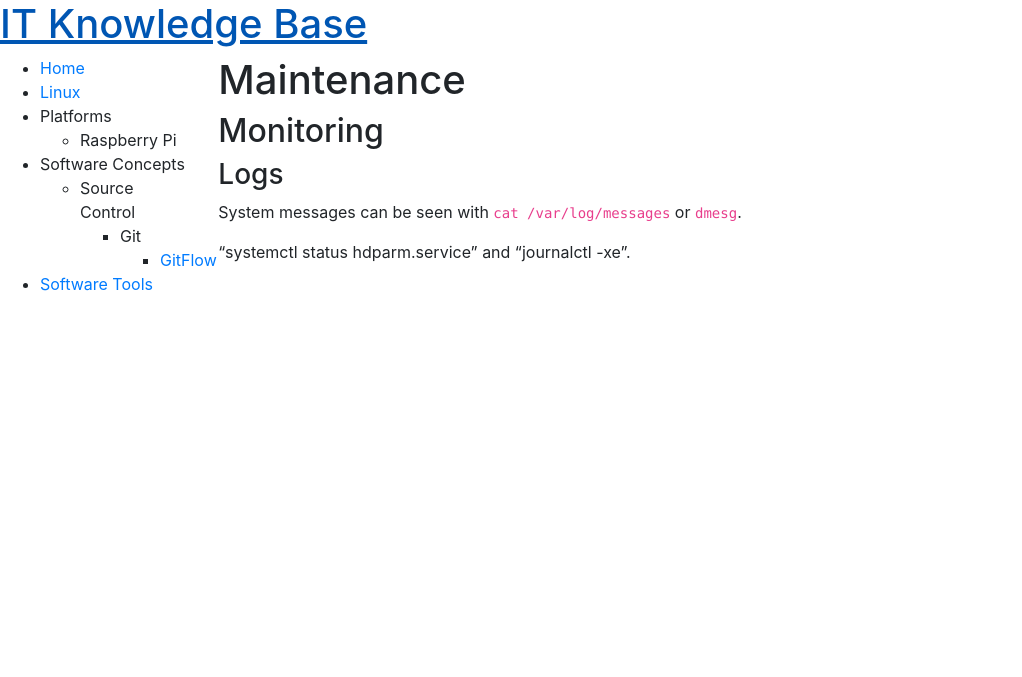
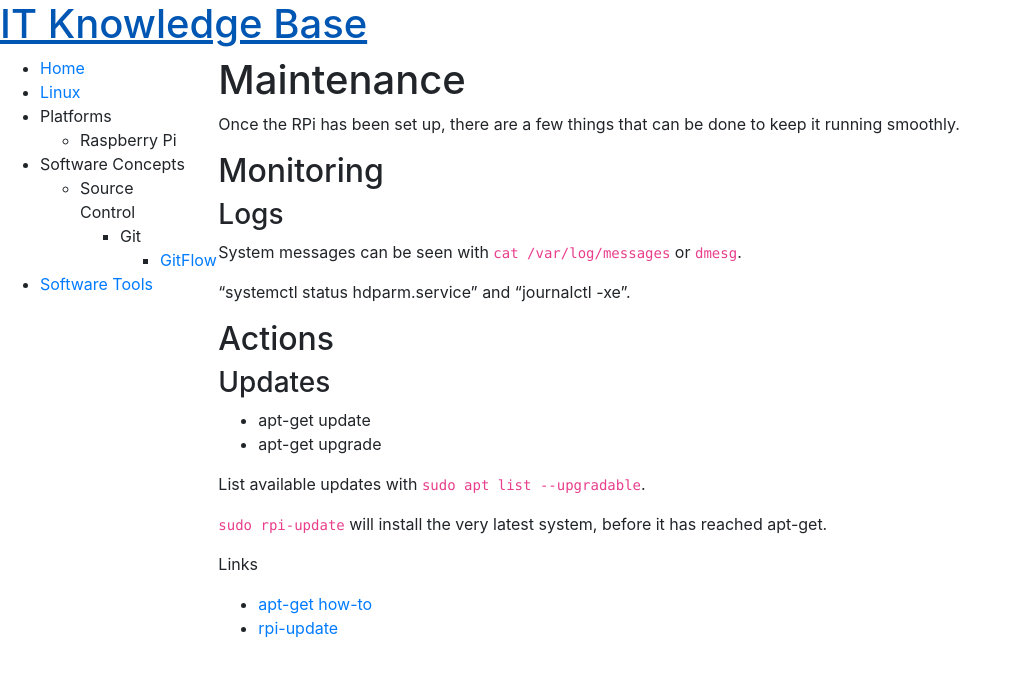
Before and after one commit to MisterY/it-knowledge-base-site, a Jekyll site: the page built from platforms/Raspberry-Pi/maintenance.md, in a window 1280 px wide. Shown: the top 677 px of the page, without its empty margins (0-1022 px from the left). Built offline with Jekyll 4.4.1, drawn with Linux system fonts in a browser that asks for light colours; nearby versions of some CDN libraries; our own code applies the rules of GitHub Pages for plain Markdown files.

Commit message:
migrated RPi Updates section

```diff
--- a/platforms/Raspberry-Pi/maintenance.md
+++ b/platforms/Raspberry-Pi/maintenance.md
@@ -1,4 +1,6 @@
 # Maintenance
+
+Once the RPi has been set up, there are a few things that can be done to keep it running smoothly.
 
 ## Monitoring
 
@@ -7,3 +9,19 @@
 System messages can be seen with `cat /var/log/messages` or `dmesg`.
 
 "systemctl status hdparm.service" and "journalctl -xe".
+
+## Actions
+
+### Updates
+
+- apt-get update
+- apt-get upgrade
+
+List available updates with `sudo apt list --upgradable`.
+
+`sudo rpi-update` will install the very latest system, before it has reached apt-get.
+
+Links
+
+- [apt-get how-to ](https://help.ubuntu.com/community/AptGet/Howto)
+- [rpi-update](https://github.com/Hexxeh/rpi-update)
```
